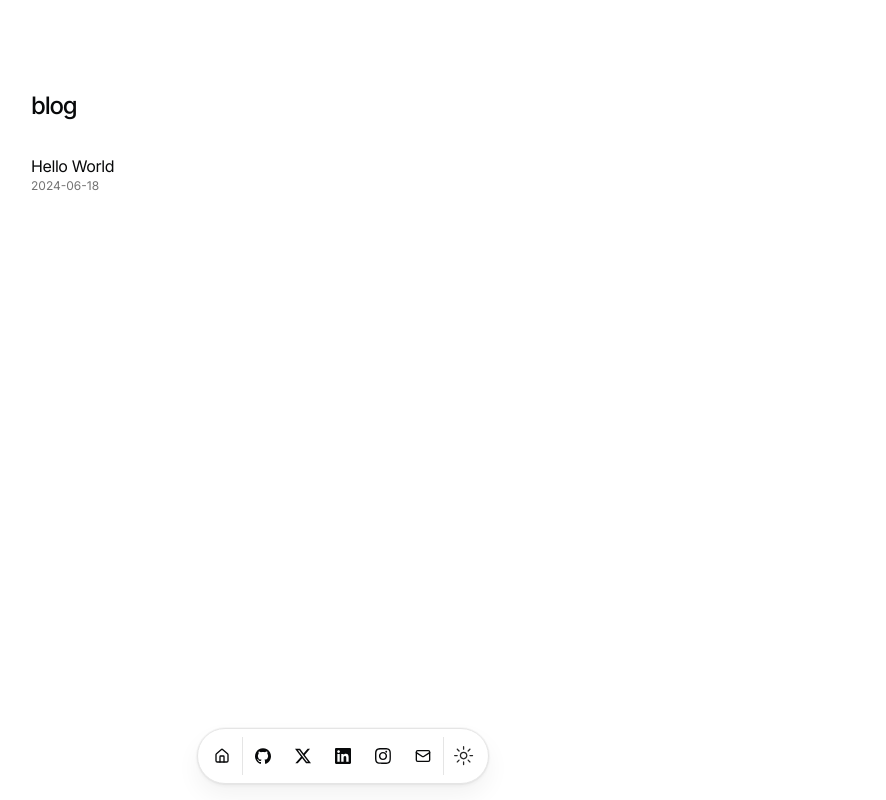
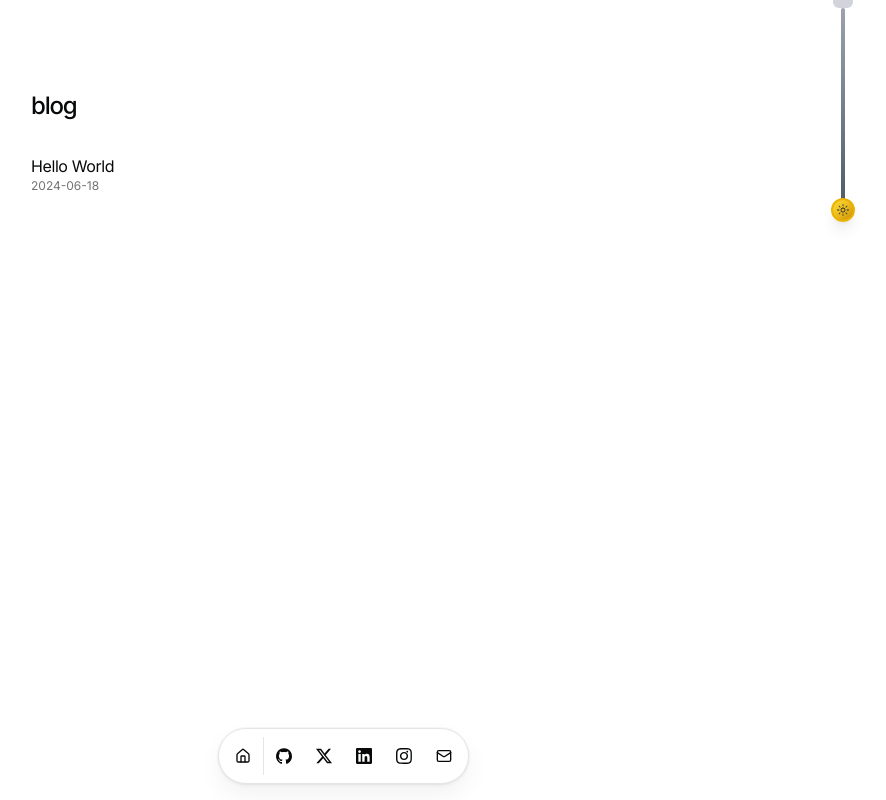
Before and after one commit to lord-vinayak/portfolio, a Next.js app: page /blog in a window 1280 px wide. Shown: the whole page, without its empty margins (297-1183 px from the left). Built offline with nearby package versions, Linux system fonts and the light colour scheme.

Commit message:
add lamp toggle

```diff
--- a/src/app/layout.tsx
+++ b/src/app/layout.tsx
@@ -1,3 +1,4 @@
+import { LampToggleClient } from "@/components/lamp-toggle-client";
 import Navbar from "@/components/navbar";
 import { ThemeProvider } from "@/components/theme-provider";
 import { TooltipProvider } from "@/components/ui/tooltip";
@@ -65,7 +66,7 @@ export default function RootLayout({
         <ThemeProvider attribute="class" defaultTheme="light">
           <TooltipProvider delayDuration={0}>
             <WelcomeLoader />
-
+            <LampToggleClient />
             {children}
             <Navbar />
           </TooltipProvider>
--- /dev/null
+++ b/src/components/lamp-toggle-client.tsx
@@ -0,0 +1,12 @@
+"use client";
+
+import dynamic from "next/dynamic";
+
+const LampToggle = dynamic(
+  () => import("@/components/lamp-toggle").then((m) => m.LampToggle),
+  { ssr: false }
+);
+
+export function LampToggleClient() {
+  return <LampToggle />;
+}
--- /dev/null
+++ b/src/components/lamp-toggle.tsx
@@ -0,0 +1,121 @@
+'use client';
+
+import { MoonIcon, SunIcon } from '@radix-ui/react-icons';
+import { motion } from 'motion/react';
+import { useRef, useState, useMemo } from 'react';
+import { useTheme } from 'next-themes';
+
+export function LampToggle() {
+  const { theme, setTheme, resolvedTheme } = useTheme();
+  const isDarkMode = resolvedTheme === 'dark';
+
+  const chainPulled = useMemo(() => isDarkMode, [isDarkMode]);
+  const chainLength = useMemo(() => (isDarkMode ? 240 : 210), [isDarkMode]);
+
+  const [dragY, setDragY] = useState(0);
+  const [isDragging, setIsDragging] = useState(false);
+  const startY = useRef(0);
+
+  const handlePointerDown = (e: React.PointerEvent<HTMLDivElement>) => {
+    e.currentTarget.setPointerCapture(e.pointerId);
+    startY.current = e.clientY;
+    setIsDragging(true);
+  };
+
+  const handlePointerMove = (e: React.PointerEvent<HTMLDivElement>) => {
+    if (!isDragging) return;
+    setDragY(Math.max(0, e.clientY - startY.current));
+  };
+
+  const handlePointerUp = () => {
+    if (!isDragging) return;
+    setIsDragging(false);
+    if (dragY > 8) {
+      setTheme(theme === 'dark' ? 'light' : 'dark');
+    }
+    setTimeout(() => setDragY(0), 100);
+  };
+
+  return (
+    <div className='hidden md:flex fixed top-0 right-32 flex-col items-center z-50 pointer-events-none'>
+      {/* ceiling mount */}
+      <div className='w-5 h-2 bg-gray-300 dark:bg-gray-600 rounded-b-md' />
+
+      {/* chain */}
+      <motion.div
+        className='w-1 bg-gradient-to-b from-gray-400 to-gray-600 dark:from-gray-500 dark:to-gray-300 rounded-full relative'
+        animate={{ height: chainLength + dragY }}
+        transition={{
+          duration: isDragging ? 0.05 : 0.6,
+          ease: isDragging ? 'linear' : 'easeOut',
+          type: isDragging ? 'tween' : 'spring',
+          stiffness: isDragging ? undefined : 200,
+          damping: isDragging ? undefined : 20,
+        }}
+        style={{ height: `${chainLength + dragY}px`, transformOrigin: 'top center' }}
+      >
+        {dragY > 4 &&
+          Array.from({ length: Math.floor((chainLength + dragY) / 8) }).map((_, i) => (
+            <div
+              key={i}
+              className='absolute w-full h-0.5 bg-gray-500 dark:bg-gray-400 rounded-full opacity-40'
+              style={{ top: `${(i / Math.floor((chainLength + dragY) / 8)) * 100}%` }}
+            />
+          ))}
+      </motion.div>
+
+      {/* lamp ball */}
+      <motion.div
+        onPointerDown={handlePointerDown}
+        onPointerMove={handlePointerMove}
+        onPointerUp={handlePointerUp}
+        onPointerCancel={handlePointerUp}
+        animate={{
+          rotateZ: chainPulled ? 180 : 0,
+          scale: isDragging ? 1.12 : 1,
+          y: dragY,
+        }}
+        transition={{ duration: 0.5, ease: 'easeInOut' }}
+        className='w-6 h-6 bg-gradient-to-br from-yellow-400 to-yellow-600 dark:from-yellow-300 dark:to-yellow-500 rounded-full shadow-lg border-2 border-yellow-500 dark:border-yellow-400 cursor-grab active:cursor-grabbing relative overflow-hidden pointer-events-auto select-none'
+        style={{ position: 'relative', top: -20 }}
+        whileHover={{ scale: isDragging ? 1.12 : 1.08 }}
+      >
+        <div className='w-full h-full rounded-full bg-gradient-to-br from-yellow-300 to-transparent opacity-60' />
+        <div className='absolute inset-0 flex items-center justify-center'>
+          {isDarkMode ? (
+            <MoonIcon className='w-3 h-3 text-gray-800' />
+          ) : (
+            <SunIcon className='w-3 h-3 text-gray-800' />
+          )}
+        </div>
+
+        {!isDragging && !chainPulled && (
+          <motion.div
+            className='absolute -bottom-10 left-1/2 -translate-x-1/2 text-xs text-gray-500 dark:text-gray-400 whitespace-nowrap pointer-events-none bg-white/80 dark:bg-neutral-800/80 px-2 py-1 rounded-full'
+            initial={{ opacity: 0 }}
+            animate={{ opacity: [0, 1, 1, 0] }}
+            transition={{ duration: 3, repeat: Infinity, repeatDelay: 2 }}
+          >
+            Pull to toggle
+          </motion.div>
+        )}
+
+        {isDragging && dragY > 4 && (
+          <motion.div
+            initial={{ opacity: 0, scale: 0.8 }}
+            animate={{ opacity: dragY > 8 ? 1 : 0.7, scale: dragY > 8 ? 1.1 : 1 }}
+            className={`absolute -bottom-12 left-1/2 -translate-x-1/2 text-xs text-white px-3 py-1.5 rounded-full whitespace-nowrap pointer-events-none font-medium ${
+              dragY > 8
+                ? 'bg-neutral-800 dark:bg-neutral-200 dark:text-neutral-800'
+                : 'bg-neutral-500'
+            }`}
+          >
+            {dragY > 8
+              ? `Release for ${isDarkMode ? 'light' : 'dark'} mode`
+              : `Pull ${Math.round(8 - dragY)}px more`}
+          </motion.div>
+        )}
+      </motion.div>
+    </div>
+  );
+}
--- a/src/components/navbar.tsx
+++ b/src/components/navbar.tsx
@@ -59,8 +59,8 @@ export default function Navbar() {
               </Tooltip>
             </DockIcon>
           ))}
-        <Separator orientation="vertical" className="h-full py-2" />
-        <DockIcon>
+        <Separator orientation="vertical" className="h-full py-2 md:hidden" />
+        <DockIcon className="md:hidden">
           <Tooltip>
             <TooltipTrigger asChild>
               <ModeToggle />
```
Also changed, not shown: components.json.
